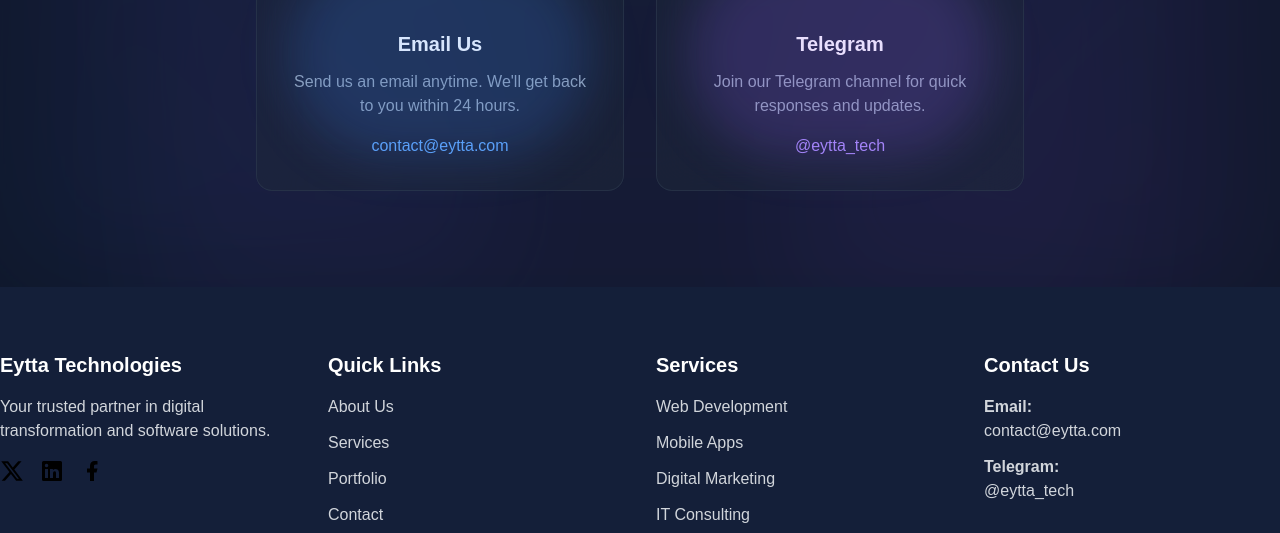
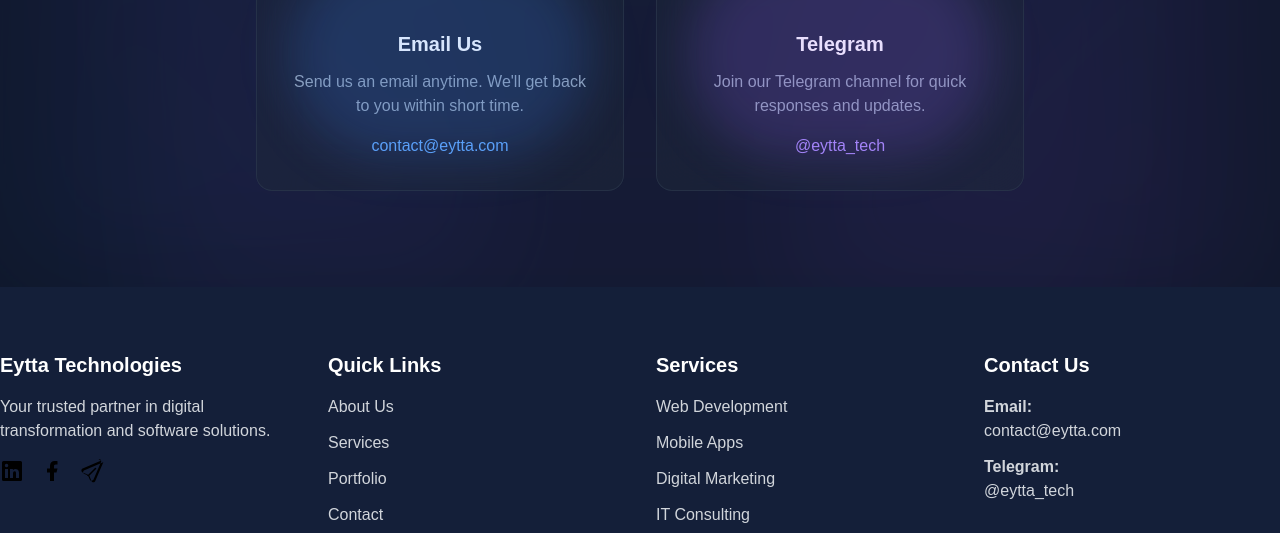
Before and after one commit to nitsuh21/eytta, a Next.js app: page / in a window 1280 px wide. Shown: the part 3281-3814 px from the top of the page. Built offline with nearby package versions, Linux system fonts and the light colour scheme.

Commit message:
social links update

```diff
--- a/src/app/layout.tsx
+++ b/src/app/layout.tsx
@@ -23,6 +23,14 @@
   title: "Eytta Technologies | Digital Transformation Solutions",
   description: "Eytta Technologies - Your trusted partner in digital transformation and software solutions. We specialize in web development, mobile apps, and enterprise solutions.",
   keywords: "digital transformation, software development, web development, mobile apps, enterprise solutions",
+  icons: {
+    icon: [
+      {
+        url: '/favicon.svg',
+        type: 'image/svg+xml',
+      }
+    ],
+  },
   openGraph: {
     title: "Eytta Technologies | Digital Transformation Solutions",
     description: "Your trusted partner in digital transformation and software solutions",
@@ -63,6 +71,7 @@
     <html lang="en">
       <body
         className={`${spaceGrotesk.variable} ${geistSans.variable} ${geistMono.variable} antialiased bg-[#FAFAFA]`}
+        suppressHydrationWarning
       >
         {children}
       </body>
--- a/src/app/page.tsx
+++ b/src/app/page.tsx
@@ -4,7 +4,6 @@
 import Services from "./ui/Services";
 import Why from "./ui/Why"
 import Subscribe from "./ui/Subscribe"
-import Contact from "./ui/Contact"
 import Footer from "./ui/Footer";
 
 export default function Home() {
--- a/src/app/ui/Contact.tsx
+++ /dev/null
@@ -1,81 +0,0 @@
-'use client'
-
-import React from 'react'
-import { FaTelegram } from 'react-icons/fa'
-import { MdEmail } from 'react-icons/md'
-
-const Contact = () => {
-  return (
-    <div id="contact" className="relative bg-slate-900 overflow-hidden">
-      {/* Background Elements */}
-      <div className="absolute inset-0">
-        <div className="absolute top-0 left-1/2 -translate-x-1/2 w-[1000px] h-[1000px] bg-gradient-to-b from-blue-500/30 via-violet-500/30 to-transparent opacity-20 blur-3xl"></div>
-        <div className="absolute bottom-0 left-0 w-[500px] h-[500px] bg-gradient-to-tr from-blue-500/20 via-indigo-500/20 to-transparent opacity-30 blur-3xl"></div>
-        <div className="absolute top-1/4 right-0 w-[500px] h-[500px] bg-gradient-to-tl from-purple-500/20 via-violet-500/20 to-transparent opacity-30 blur-3xl"></div>
-      </div>
-
-      <div className="relative max-w-7xl mx-auto px-4 py-24 sm:px-6 lg:px-8">
-        <div className="text-center mb-12">
-          <h2 className="text-3xl md:text-4xl font-bold bg-clip-text text-transparent bg-gradient-to-r from-blue-400 to-violet-400 mb-4">
-            Get in Touch
-          </h2>
-          <p className="text-slate-400 text-lg max-w-2xl mx-auto">
-            Have a project in mind? We'd love to hear from yoHave a project in mind? We&apos;d love to hear from you. Choose your preferred way to connect with us.u. Choose your preferred way to connect with us.
-          </p>
-        </div>
-
-        <div className="grid grid-cols-1 md:grid-cols-2 gap-8 max-w-3xl mx-auto">
-          {/* Email Card */}
-          <a
-            href="mailto:contact@eytta.com"
-            className="group relative bg-slate-800/50 backdrop-blur-xl rounded-2xl p-8 border border-slate-700/50 hover:bg-slate-800/70 transition-all duration-300"
-          >
-            <div className="absolute inset-0 bg-gradient-to-br from-blue-500/10 to-transparent opacity-0 group-hover:opacity-100 transition-opacity duration-300 rounded-2xl"></div>
-            <div className="relative flex flex-col items-center text-center">
-              <div className="w-16 h-16 flex items-center justify-center mb-4">
-                <div className="absolute inset-0 bg-blue-500/20 rounded-full blur-xl group-hover:bg-blue-500/30 transition-all duration-300"></div>
-                <MdEmail className="w-8 h-8 text-blue-400 group-hover:text-blue-300 transition-colors duration-300 relative z-10" />
-              </div>
-              <h3 className="text-xl font-semibold text-white mb-3 group-hover:text-blue-400 transition-colors duration-300">
-                Email Us
-              </h3>
-              <p className="text-slate-400 mb-4 group-hover:text-slate-300 transition-colors duration-300">
-                Send us an email anytime. We'll get back to you within 24 hours.
-              </p>
-              <span className="text-blue-400 font-medium group-hover:text-blue-300 transition-colors duration-300">
-                contact@eytta.com
-              </span>
-            </div>
-          </a>
-
-          {/* Telegram Card */}
-          <a
-            href="https://t.me/eytta"
-            target="_blank"
-            rel="noopener noreferrer"
-            className="group relative bg-slate-800/50 backdrop-blur-xl rounded-2xl p-8 border border-slate-700/50 hover:bg-slate-800/70 transition-all duration-300"
-          >
-            <div className="absolute inset-0 bg-gradient-to-br from-violet-500/10 to-transparent opacity-0 group-hover:opacity-100 transition-opacity duration-300 rounded-2xl"></div>
-            <div className="relative flex flex-col items-center text-center">
-              <div className="w-16 h-16 flex items-center justify-center mb-4">
-                <div className="absolute inset-0 bg-violet-500/20 rounded-full blur-xl group-hover:bg-violet-500/30 transition-all duration-300"></div>
-                <FaTelegram className="w-8 h-8 text-violet-400 group-hover:text-violet-300 transition-colors duration-300 relative z-10" />
-              </div>
-              <h3 className="text-xl font-semibold text-white mb-3 group-hover:text-violet-400 transition-colors duration-300">
-                Telegram
-              </h3>
-              <p className="text-slate-400 mb-4 group-hover:text-slate-300 transition-colors duration-300">
-                Join our Telegram channel for quick responses and updates.
-              </p>
-              <span className="text-violet-400 font-medium group-hover:text-violet-300 transition-colors duration-300">
-                @eytta
-              </span>
-            </div>
-          </a>
-        </div>
-      </div>
-    </div>
-  )
-}
-
-export default Contact
--- a/src/app/ui/Footer.tsx
+++ b/src/app/ui/Footer.tsx
@@ -20,14 +20,14 @@
                 Your trusted partner in digital transformation and software solutions.
               </p>
               <div className="flex space-x-4 justify-center md:justify-start">
-                <Link href="https://twitter.com" className="hover:text-blue-400 transition-colors">
-                  <Image src="/images/twitter.svg" alt="Twitter" width={24} height={24} priority />
-                </Link>
-                <Link href="https://linkedin.com" className="hover:text-blue-400 transition-colors">
+                <Link href="https://www.linkedin.com/company/eyta-technologies/" className="hover:text-blue-400 transition-colors">
                   <Image src="/images/linkedin.svg" alt="LinkedIn" width={24} height={24} priority />
                 </Link>
-                <Link href="https://facebook.com" className="hover:text-blue-400 transition-colors">
+                <Link href="https://facebook.com/eytta_tech" className="hover:text-blue-400 transition-colors">
                   <Image src="/images/facebook.svg" alt="Facebook" width={24} height={24} priority />
+                </Link>
+                <Link href={"https://t.me/eytta_tech"} className='hover:text-blue-400 transition-colors'>
+                  <Image src="/images/telegram.svg" alt="Telegram" width={24} height={24} priority />
                 </Link>
               </div>
             </div>
--- a/src/app/ui/Subscribe.tsx
+++ b/src/app/ui/Subscribe.tsx
@@ -3,10 +3,40 @@
 import React from 'react'
 import { FaTelegram } from 'react-icons/fa'
 import { MdEmail } from 'react-icons/md'
+import { motion } from 'framer-motion'
 
 const Subscribe = () => {
+  const containerVariants = {
+    hidden: { opacity: 0 },
+    visible: {
+      opacity: 1,
+      transition: {
+        staggerChildren: 0.2
+      }
+    }
+  }
+
+  const itemVariants = {
+    hidden: { opacity: 0, y: 20 },
+    visible: {
+      opacity: 1,
+      y: 0,
+      transition: {
+        duration: 0.6,
+        ease: "easeOut"
+      }
+    }
+  }
+
   return (
-    <div id='contact' className="relative bg-slate-900 overflow-hidden">
+    <motion.div
+      id='contact'
+      className="relative bg-slate-900 overflow-hidden"
+      variants={containerVariants}
+      initial="hidden"
+      whileInView="visible"
+      viewport={{ once: true, margin: "-100px" }}
+    >
       {/* Background Elements */}
       <div className="absolute inset-0">
         <div className="absolute top-0 left-1/2 -translate-x-1/2 w-[1000px] h-[1000px] bg-gradient-to-b from-blue-500/30 via-violet-500/30 to-transparent opacity-20 blur-3xl"></div>
@@ -14,21 +44,33 @@
         <div className="absolute top-1/4 right-0 w-[500px] h-[500px] bg-gradient-to-tl from-purple-500/20 via-violet-500/20 to-transparent opacity-30 blur-3xl"></div>
       </div>
 
-      <div className="relative max-w-7xl mx-auto px-4 py-24 sm:px-6 lg:px-8">
-        <div className="text-center mb-12">
+      <motion.div
+        className="relative max-w-7xl mx-auto px-4 py-24 sm:px-6 lg:px-8"
+        variants={itemVariants}
+      >
+        <motion.div
+          className="text-center mb-12"
+          variants={itemVariants}
+        >
           <h2 className="text-3xl md:text-4xl font-bold bg-clip-text text-transparent bg-gradient-to-r from-blue-400 to-violet-400 mb-4">
             Get in Touch
           </h2>
           <p className="text-slate-400 text-lg max-w-2xl mx-auto">
             Have a project in mind? We&apos;d love to hear from you. Choose your preferred way to connect with us.
           </p>
-        </div>
+        </motion.div>
 
-        <div className="grid grid-cols-1 md:grid-cols-2 gap-8 max-w-3xl mx-auto">
+        <motion.div
+          className="grid grid-cols-1 md:grid-cols-2 gap-8 max-w-3xl mx-auto"
+          variants={itemVariants}
+        >
           {/* Email Card */}
-          <a
+          <motion.a
             href="mailto:contact@eytta.com"
             className="group relative bg-slate-800/50 backdrop-blur-xl rounded-2xl p-8 border border-slate-700/50 hover:bg-slate-800/70 transition-all duration-300"
+            variants={itemVariants}
+            whileHover={{ scale: 1.02 }}
+            whileTap={{ scale: 0.98 }}
           >
             <div className="absolute inset-0 bg-gradient-to-br from-blue-500/10 to-transparent opacity-0 group-hover:opacity-100 transition-opacity duration-300 rounded-2xl"></div>
             <div className="relative flex flex-col items-center text-center">
@@ -40,20 +82,23 @@
                 Email Us
               </h3>
               <p className="text-slate-400 mb-4 group-hover:text-slate-300 transition-colors duration-300">
-                Send us an email anytime. We&apos;ll get back to you within 24 hours.
+                Send us an email anytime. We&apos;ll get back to you within short time.
               </p>
               <span className="text-blue-400 font-medium group-hover:text-blue-300 transition-colors duration-300">
                 contact@eytta.com
               </span>
             </div>
-          </a>
+          </motion.a>
 
           {/* Telegram Card */}
-          <a
+          <motion.a
             href="https://t.me/eytta"
             target="_blank"
             rel="noopener noreferrer"
             className="group relative bg-slate-800/50 backdrop-blur-xl rounded-2xl p-8 border border-slate-700/50 hover:bg-slate-800/70 transition-all duration-300"
+            variants={itemVariants}
+            whileHover={{ scale: 1.02 }}
+            whileTap={{ scale: 0.98 }}
           >
             <div className="absolute inset-0 bg-gradient-to-br from-violet-500/10 to-transparent opacity-0 group-hover:opacity-100 transition-opacity duration-300 rounded-2xl"></div>
             <div className="relative flex flex-col items-center text-center">
@@ -71,10 +116,10 @@
                 @eytta_tech
               </span>
             </div>
-          </a>
-        </div>
-      </div>
-    </div>
+          </motion.a>
+        </motion.div>
+      </motion.div>
+    </motion.div>
   )
 }
 
```
Also changed, not shown: public/favicon.svg (added), public/images/telegram.svg (added).
